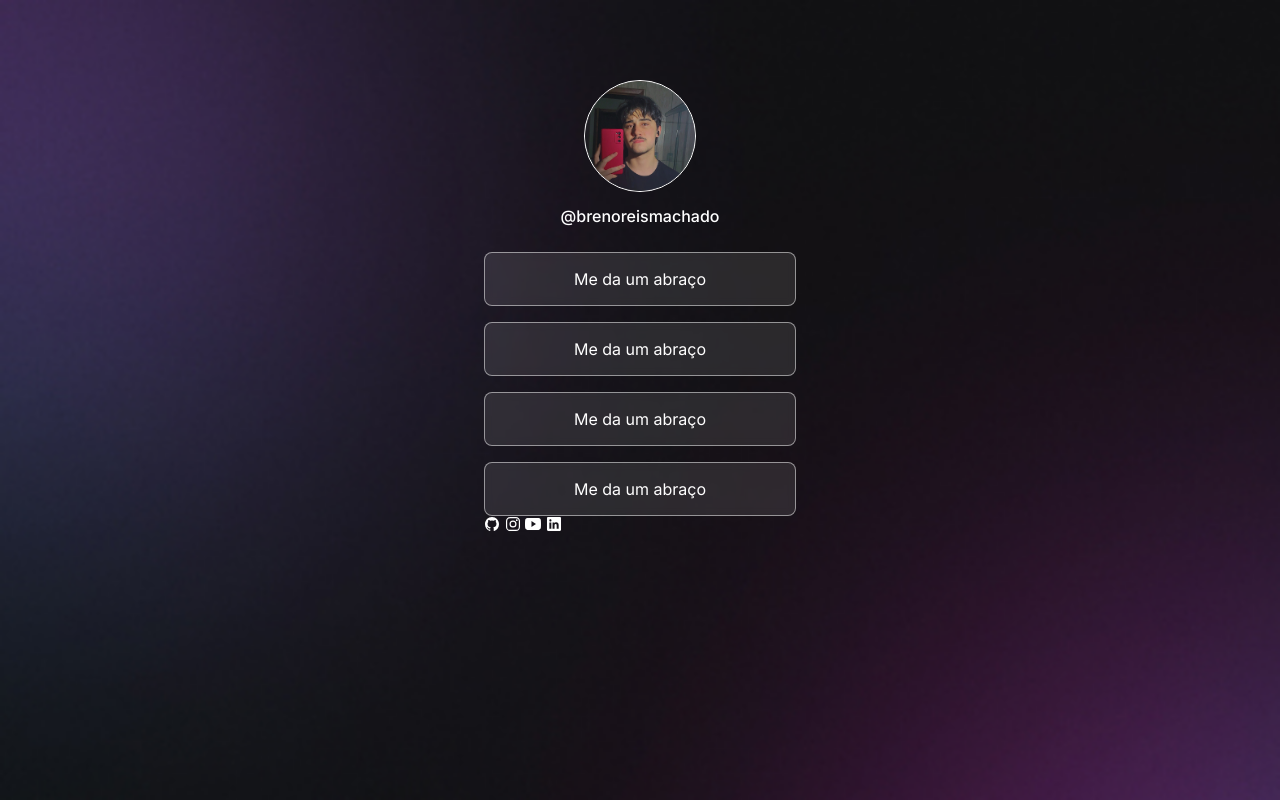
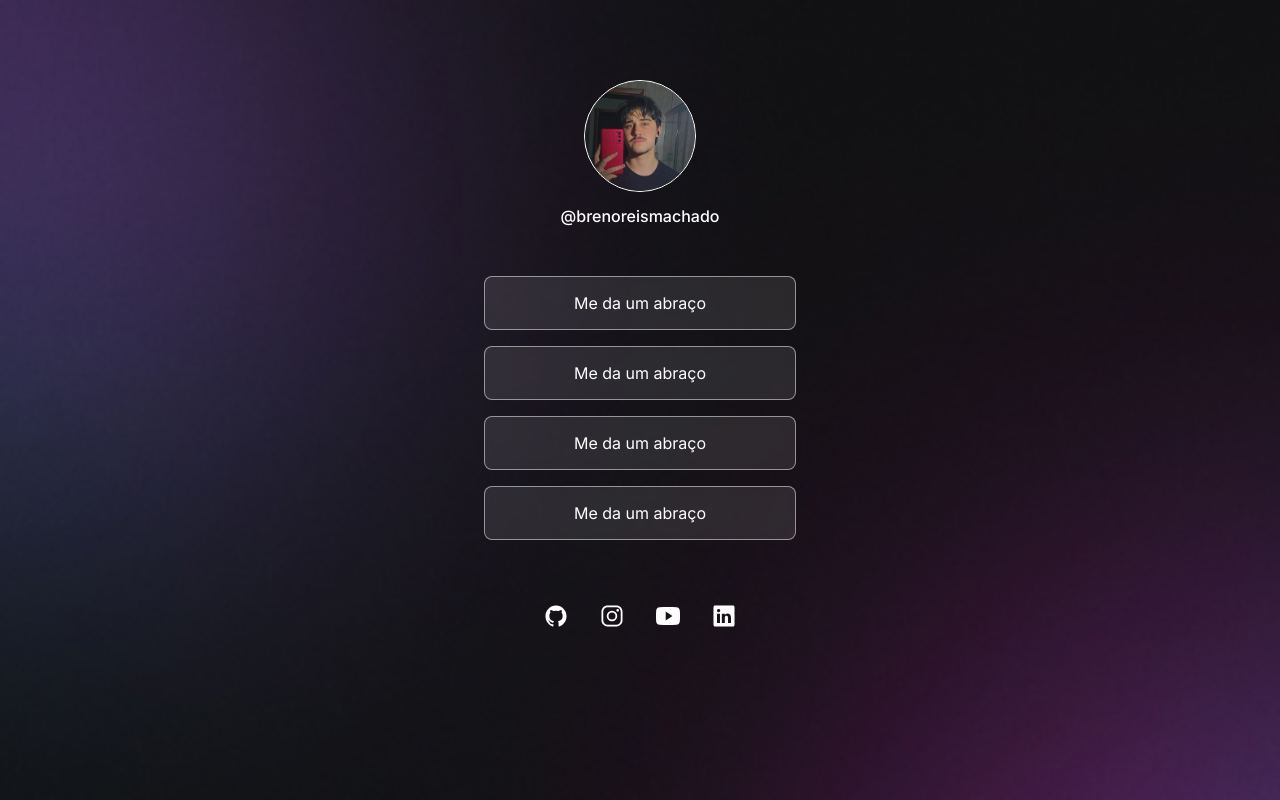
Before and after one commit to BrenoRMachado/Treinamento-Discover, a plain HTML site: page index.html in a window 1280 px wide. Drawn offline with nearby package versions, Linux system fonts and the light colour scheme.

Commit message:
Adiciona funconalidade de botão para os icones e estilo para o botão

```diff
--- a/index.css
+++ b/index.css
@@ -54,6 +54,7 @@ ul {
     display: flex;
     flex-direction: column;
     gap: 16px;
+    padding: 24px 0;
 }
 
 ul li a {
@@ -78,3 +79,28 @@ ul li a:hover {
     background: rgba(255, 255, 255, 0.05);
     border: 1px solid white
 }
+
+#social-links {
+    display: flex;
+    justify-content: center;
+
+    padding:  24px 0;
+
+    font-size: 24px;
+}
+
+#social-links a{
+    display: flex;
+    justify-content: center;
+    align-items: center;
+    padding: 16px;
+
+    transition: background 0.2s;
+    border-radius: 50%;
+}
+
+#social-links a:hover {
+    background-color: #414143;
+
+    padding: 16px;
+}
--- a/index.html
+++ b/index.html
@@ -26,10 +26,18 @@
             <li><a href="#" target="_blank">Me da um abraço</a></li>
         </ul>
         <div id="social-links">
-            <ion-icon name="logo-github"></ion-icon>
-            <ion-icon name="logo-instagram"></ion-icon>
-            <ion-icon name="logo-youtube"></ion-icon>
-            <ion-icon name="logo-linkedin"></ion-icon>
+            <a href="#" target="_blank">
+                <ion-icon name="logo-github"></ion-icon>
+            </a>
+            <a href="#" target="_blank">
+                <ion-icon name="logo-instagram"></ion-icon>
+            </a>
+            <a href="#" target="_blank">
+                <ion-icon name="logo-youtube"></ion-icon>
+            </a>
+            <a href="#" target="_blank">
+                <ion-icon name="logo-linkedin"></ion-icon>
+            </a>
         </div>
     </div>
 
```
